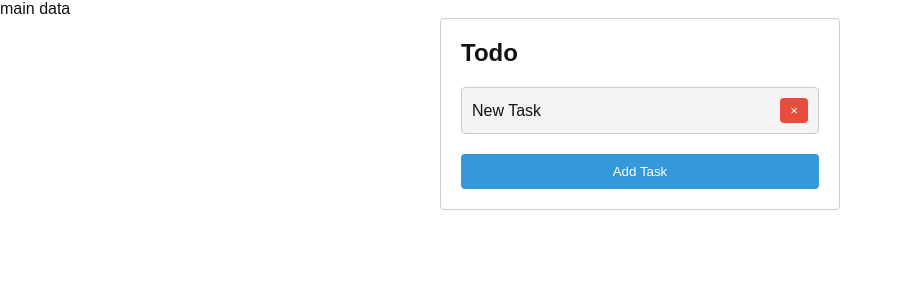
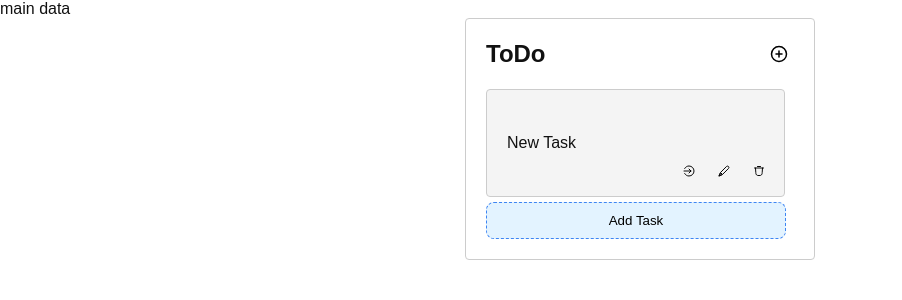
Before and after one commit to OlehZankiv/project-ff-planner-frontend, a React (Create React App) app: page / in a window 1280 px wide. Both pictures are taken after a click on the button "Add Task". Shown: the top 300 px of the page, without its empty margins (0-902 px from the left). Built offline with nearby package versions, Linux system fonts and the light colour scheme.

Commit message:
feature/tasks

```diff
--- a/src/components/TaskList.jsx
+++ b/src/components/TaskList.jsx
@@ -2,17 +2,22 @@ import React, { useState } from 'react';
 import styled from 'styled-components';
 
 const Container = styled.div`
-  max-width: 400px;
+  width: 350px;
   margin: 0 auto;
   padding: 20px;
   border: 1px solid #ccc;
   border-radius: 4px;
+  max-height: 400px;
+  overflow-y: auto;
 `;
 
 const Heading = styled.h1`
   font-size: 24px;
   margin-bottom: 20px;
   text-align: left;
+  display: flex;
+  justify-content: space-between;
+  align-items: center;
 `;
 
 const List = styled.ul`
@@ -24,44 +29,96 @@ const ListItem = styled.li`
   display: flex;
   align-items: center;
   justify-content: space-between;
-  padding: 10px;
+  padding: 20px;
   margin-bottom: 5px;
+  width: 299px;
+  height: 108px;
   background-color: #f4f4f4;
   border: 1px solid #ccc;
   border-radius: 4px;
+  position: relative;
 `;
 
-const DeleteButton = styled.button`
-  background-color: #e74c3c;
-  color: #ffffff;
+const TaskText = styled.span`
+  flex-grow: 1;
+  padding-right: 10px;
+  white-space: nowrap;
+  overflow: hidden;
+  text-overflow: ellipsis;
+`;
+
+const ButtonContainer = styled.div`
+  display: flex;
+  align-items: flex-end;
+  position: absolute;
+  right: 10px;
+  bottom: 10px;
+`;
+
+const Button = styled.button`
+  width: 30px;
+  height: 30px;
+  background-color: transparent;
+  color: #000000;
+  border-radius: 50%;
   border: none;
-  padding: 5px 10px;
-  border-radius: 4px;
   cursor: pointer;
-
-  &:hover {
-    background-color: #c0392b;
-  }
+  display: flex;
+  align-items: center;
+  justify-content: center;
+  font-size: 16px;
+  margin-left: 5px;
 `;
 
 const AddButton = styled.button`
   display: block;
-  width: 100%;
+  width: 300px;
   padding: 10px;
-  background-color: #3498db;
-  color: #ffffff;
-  border: none;
-  border-radius: 4px;
+  background-color: #E3F3FF;
+  color: #000000;
+  border: 1px dashed #3E85F3;
+  border-radius: 8px;
   cursor: pointer;
 
+
   &:hover {
-    background-color: #2980b9;
+    background-color: #3E85F3;
+    color: #ffffff;
   }
 `;
 
-const InputContainer = styled.div`
-  margin-top: 20px;
-`;
+// SVG icons
+
+
+const PlusIcon = () => (
+  <svg version="1.1" xmlns="http://www.w3.org/2000/svg" width="18" height="18" viewBox="0 0 32 32">
+    <title>add</title>
+    <path fill="none" strokeLinejoin="round" strokeLinecap="round" strokeMiterlimit="4" strokeWidth="2.6667" stroke="#000" d="M16 10.667v10.667M10.667 16h10.667M29.333 16c0 7.364-5.97 13.333-13.333 13.333s-13.333-5.97-13.333-13.333c0-7.364 5.97-13.333 13.333-13.333s13.333 5.97 13.333 13.333z"></path>
+  </svg>
+);
+
+const CheckIcon = () => (
+  <svg xmlns="http://www.w3.org/2000/svg" width="12" height="12" viewBox="0 0 32 32">
+    <title>arrow-circle</title>
+    <path fill="none" strokeLinejoin="round" strokeLinecap="round" strokeMiterlimit="4" strokeWidth="2.6" stroke="#000" d="M4.451 9.333c2.305-3.985 6.614-6.667 11.55-6.667 7.364 0 13.333 5.97 13.333 13.333s-5.97 13.333-13.333 13.333c-4.935 0-9.244-2.681-11.55-6.667"></path>
+    <path fill="none" strokeLinejoin="round" strokeLinecap="round" strokeMiterlimit="4" strokeWidth="2.6" stroke="#000" d="M16 21.333l5.333-5.333-5.333-5.333"></path>
+    <path fill="none" strokeLinejoin="round" strokeLinecap="round" strokeMiterlimit="4" strokeWidth="2.6" stroke="#000" d="M2.667 16h18.667"></path>
+  </svg>
+);
+
+const EditIcon = () => (
+  <svg xmlns="http://www.w3.org/2000/svg" width="12" height="12" viewBox="0 0 32 32" fill="none" stroke="currentColor" strokeWidth="2.6" strokeLinecap="round" strokeLinejoin="round">
+    <path d="M3.333 28.667l7.399-2.846c0.473-0.182 0.71-0.273 0.931-0.392 0.197-0.106 0.384-0.227 0.56-0.364 0.198-0.154 0.378-0.333 0.736-0.692l15.040-15.040c1.473-1.473 1.473-3.861 0-5.333s-3.861-1.473-5.333 0l-15.040 15.040c-0.359 0.359-0.538 0.538-0.692 0.736-0.137 0.176-0.259 0.364-0.364 0.561-0.119 0.221-0.21 0.458-0.392 0.931l-2.846 7.399zM3.333 28.667l2.744-7.135c0.196-0.511 0.295-0.766 0.463-0.883 0.147-0.102 0.329-0.141 0.505-0.107 0.201 0.038 0.395 0.232 0.782 0.619l3.012 3.012c0.387 0.387 0.58 0.58 0.619 0.782 0.034 0.176-0.005 0.358-0.107 0.505-0.117 0.168-0.372 0.267-0.883 0.463l-7.135 2.744z" />
+  </svg>
+);
+
+const DeleteIcon = () => (
+  <svg xmlns="http://www.w3.org/2000/svg" width="12" height="12" viewBox="0 0 32 32" fill="none" stroke="currentColor" strokeWidth="2.6" strokeLinecap="round" strokeLinejoin="round">
+    <path d="M12 4h8" />
+    <path d="M4 8h24" />
+    <path d="M6.667 8l0.801 12.018c0.149 2.231 0.223 3.347 0.588 4.243 0.662 1.627 2.004 2.883 3.672 3.435 0.919 0.304 2.037 0.304 4.273 0.304v0c2.236 0 3.354 0 4.273-0.304 1.668-0.552 3.009-1.808 3.671-3.435 0.365-0.896 0.439-2.012 0.588-4.243l0.801-12.018" />
+  </svg>
+);
 
 export const TaskList = () => {
   const [list, setList] = useState([]);
@@ -80,20 +137,47 @@ export const TaskList = () => {
     setList(newList);
   };
 
+  const handleTaskEdit = (id, updatedTodo) => {
+    const updatedList = list.map((todo) => {
+      if (todo.id === id) {
+        return { ...todo, todo: updatedTodo };
+      }
+      return todo;
+    });
+
+    setList(updatedList);
+  };
+
   return (
     <Container>
-            <Heading>Todo</Heading>
+
+
+
+
+
+      <Heading>
+        ToDo
+        <Button onClick={addTodo}><PlusIcon /></Button>
+      </Heading>
+
       <List>
         {list.map((todo) => (
           <ListItem key={todo.id}>
+            <TaskText
+              contentEditable
+              onBlur={(e) => handleTaskEdit(todo.id, e.target.innerText)}
+            >
               {todo.todo}
-                        <DeleteButton onClick={() => deleteTodo(todo.id)}>&times;</DeleteButton>
+            </TaskText>
+            <ButtonContainer>
+              <Button>{CheckIcon()}</Button>
+              <Button>{EditIcon()}</Button>
+              <Button onClick={() => deleteTodo(todo.id)}>{DeleteIcon()}</Button>
+            </ButtonContainer>
           </ListItem>
         ))}
       </List>
-            <InputContainer>
       <AddButton onClick={addTodo}>Add Task</AddButton>
-            </InputContainer>
     </Container>
   );
 };
--- a/src/components/index.js
+++ b/src/components/index.js
@@ -1,3 +1,4 @@
 export * from './layouts/'
 export { Loader } from './Loader'
 export { Modal } from './Modal'
+export { TaskList } from './TaskList'
```
Also changed, not shown: src/images/add.svg (added), src/images/arrow-circle.svg (added). Lines whose indentation alone changed are shown as unchanged.
